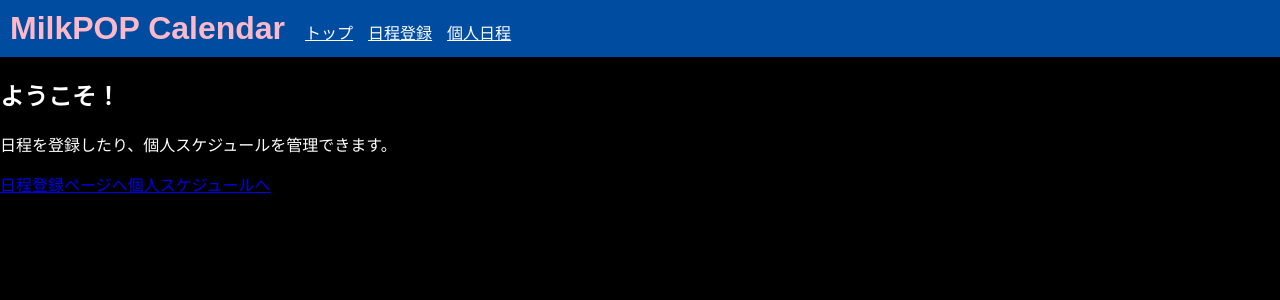
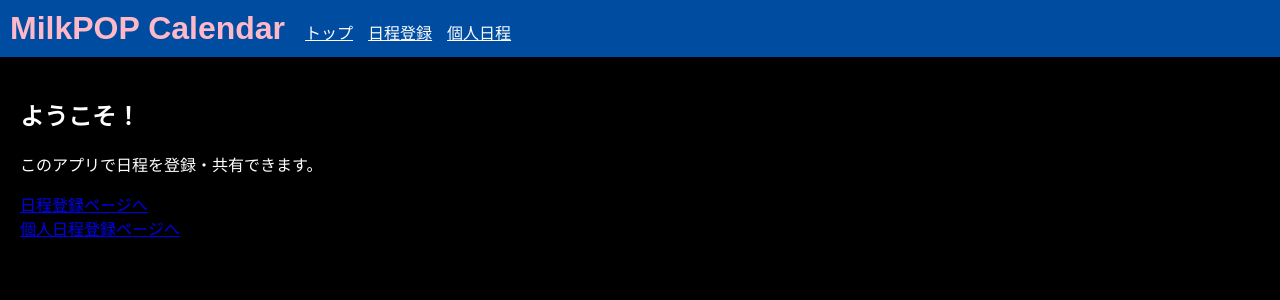
Before and after one commit to kuzyoumike0/milkpop-calendarapp, a React app in the folder frontend/: page / in a window 1280 px wide. Shown: the top 300 px of the page. Built offline with nearby package versions, Linux system fonts and the light colour scheme; what date-holidays would draw is missing.

Commit message:
Update TopPage.jsx

```diff
--- a/frontend/src/components/TopPage.jsx
+++ b/frontend/src/components/TopPage.jsx
@@ -3,13 +3,11 @@ import { Link } from "react-router-dom";
 
 export default function TopPage() {
   return (
-    <div className="text-center">
-      <h2 className="text-3xl font-bold text-[#004CA0]">ようこそ！</h2>
-      <p className="mt-2">日程を登録したり、個人スケジュールを管理できます。</p>
-      <div className="mt-6 space-x-4">
-        <Link to="/share" className="bg-[#FDB9C8] px-4 py-2 rounded-xl">日程登録ページへ</Link>
-        <Link to="/personal" className="bg-[#004CA0] text-white px-4 py-2 rounded-xl">個人スケジュールへ</Link>
-      </div>
+    <div style={{ padding: "20px" }}>
+      <h2>ようこそ！</h2>
+      <p>このアプリで日程を登録・共有できます。</p>
+      <Link to="/register">日程登録ページへ</Link><br />
+      <Link to="/personal">個人日程登録ページへ</Link>
     </div>
   );
 }
```
